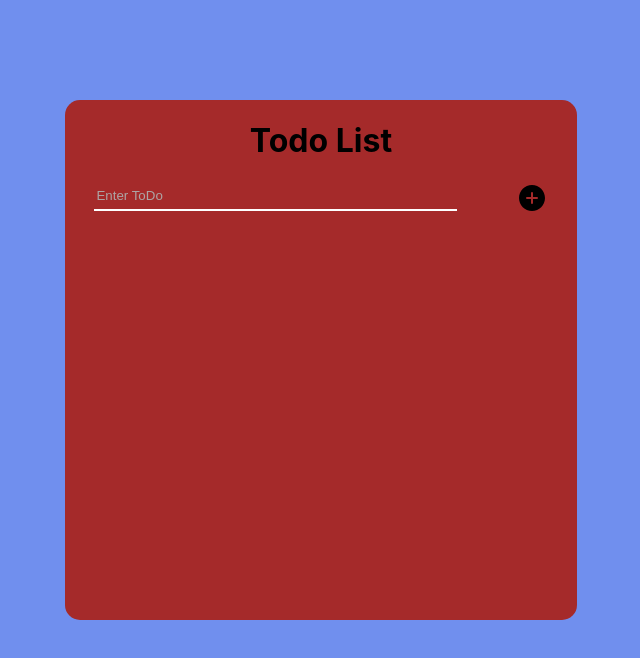
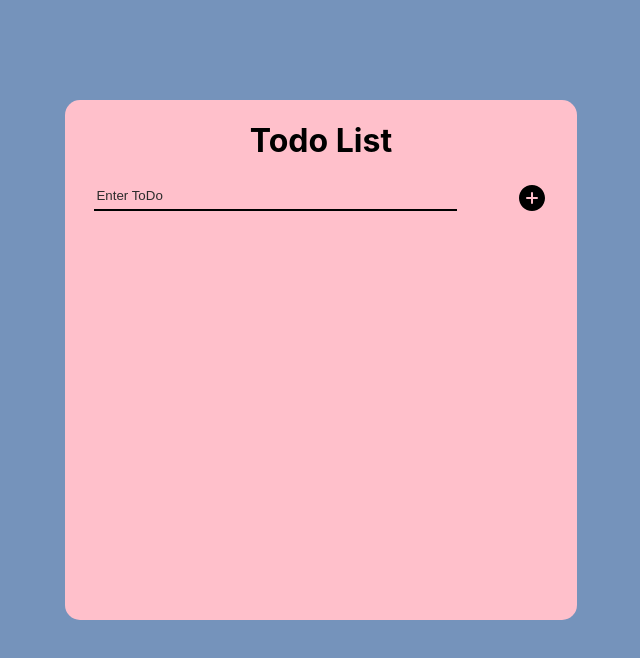
Before and after one commit to RaveenaReddyGinjala/TODO-LIST-FUNCTIONAL, a React (Create React App) app: page / in a window 1280 px wide. Shown: the top 658 px of the page, without its empty margins (319-959 px from the left). Built offline with nearby package versions, Linux system fonts and the light colour scheme.

Commit message:
added edited flag for validation

```diff
--- a/src/App.css
+++ b/src/App.css
@@ -8,7 +8,7 @@
 .todo-container{
   width: 40%;
   margin: 100px 0px;
-  background-color: brown;
+  background-color:#ffc0cb;
   border-radius: 15px;
   min-height:500px;
   display: flex;
@@ -28,14 +28,14 @@
   height: 25px;
   width: 70%;
   border: none;
-  background-color: brown;
-  border-bottom: 2px solid white ;
+  background-color: #ffc0cb;
+  border-bottom: 2px solid black ;
   outline: none;
   caret-color: white;
 }
 
 .todo-container>form>input::placeholder {
-  color: rgb(173, 164, 164);
+  color: rgb(45, 44, 44);
 }
 
 /* .add-button{
--- a/src/components/TodoList.js
+++ b/src/components/TodoList.js
@@ -1,67 +1,90 @@
-import React , {useState} from 'react'
+import React, { useState } from "react";
 import { AiFillCheckCircle, AiFillDelete } from "react-icons/ai";
 import { MdEditSquare } from "react-icons/md";
-import "./TodoList.css"
+import "./TodoList.css";
 
 function TodoList(props) {
-    console.log(props.items)
-    const[newTodo, setnewTodo]=useState("")
+  console.log(props.items);
+  const [newTodo, setnewTodo] = useState("");
+  const [edited, setEdited] = useState(false);
 
-    const cursorFocus=(id)=>{
-        setTimeout(()=>{
-            const input=document.getElementById(id)
-            input.focus()
-        },0)
+  const cursorFocus = (id) => {
+    setTimeout(() => {
+      const input = document.getElementById(id);
+      input.focus();
+    }, 0);
+  };
+
+  function handleChange(e) {
+    setnewTodo(e.target.value);
+    setEdited(true);
   }
 
-    function handleChange(e){
-     setnewTodo(e.target.value)
-    }
-
-    const todoList=props?.items?.map(item =>{
+  const todoList = props?.items?.map((item) => {
     return (
-
-            <div key={item.key} className='Todo-Item' style={{backgroundColor:item.isEditingEnabled ? "yellow":'aqua'}}>
-                <input type="checkbox" onClick={()=>props.completedTodo(item.key)} checked={item.completed} disabled={item.isEditingEnabled} />
-                {
-                item.isEditingEnabled ?
+      <div
+        key={item.key}
+        className="Todo-Item"
+        style={{
+          backgroundColor: item.isEditingEnabled ? "yellow" : "#A7C7E7",
+        }}
+      >
+        <input
+          type="checkbox"
+          onClick={() => props.completedTodo(item.key)}
+          checked={item.completed}
+          disabled={item.isEditingEnabled}
+        />
+        {item.isEditingEnabled ? (
           <>
-                <input type="text" id={item.key} defaultValue={item?.text} onChange={handleChange}/>
+            <input
+              type="text"
+              id={item.key}
+              defaultValue={item?.text}
+              onChange={handleChange}
+            />
             <AiFillCheckCircle
               onClick={() => {
-                props.updateTodo(item.key, newTodo ? newTodo : item.text);
+                props.updateTodo(item.key, edited ? newTodo : item.text);
                 setnewTodo("");
               }}
               fontSize={32}
             />
-                </> :
+          </>
+        ) : (
           <>
-                <p style={{textDecoration : item.completed ? 'line-through': 'none'}}>{item.text} </p>
+            <p
+              style={{
+                textDecoration: item.completed ? "line-through" : "none",
+              }}
+            >
+              {item.text}{" "}
+            </p>
             {/* <button onClick={()=>{props.editTodo(item.key); cursorFocus(item.key)}} disabled={item.completed}  >EDIT</button> */}
 
             <MdEditSquare
-                 className={item.completed ? "icon-disabled" : "icon-enabled" }
-                onClick={()=>{props.editTodo(item.key); cursorFocus(item.key)}}
+              className={item.completed ? "icon-disabled" : "icon-enabled"}
+              onClick={() => {
+                props.editTodo(item.key);
+                cursorFocus(item.key);
+              }}
               disabled={item.completed}
               fontSize={32}
             />
           </>
-             }
+        )}
 
         {/* <button onClick={()=>props.deleteTodo(item.key)}>DEL</button>
          */}
         <AiFillDelete
-         className={item.isEditingEnabled ? "icon-disabled" : "icon-enabled" }
+          className={item.isEditingEnabled ? "icon-disabled" : "icon-enabled"}
           onClick={() => props.deleteTodo(item.key)}
           fontSize={32}
         />
-
       </div>
-        )
-    })
-return(
-<div className='Todo-List'>{todoList}</div>
-)
+    );
+  });
+  return <div className="Todo-List">{todoList}</div>;
 }
 
-export default TodoList
+export default TodoList;
--- a/src/index.css
+++ b/src/index.css
@@ -5,7 +5,8 @@ body {
     sans-serif;
   -webkit-font-smoothing: antialiased;
   -moz-osx-font-smoothing: grayscale;
-  background-color: rgb(112, 143, 238);
+  background-color: #7593bb;
+
 }
 
 code {
```
Also changed, not shown: 12 other files (tests, documents, lock files or other folders). Lines whose indentation alone changed are shown as unchanged.
